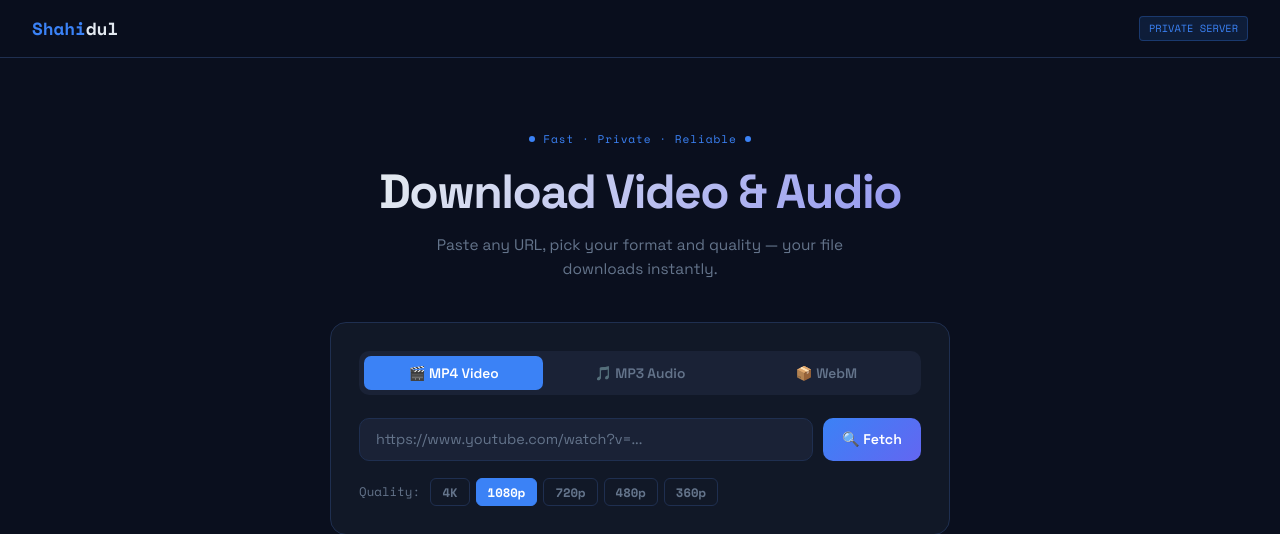
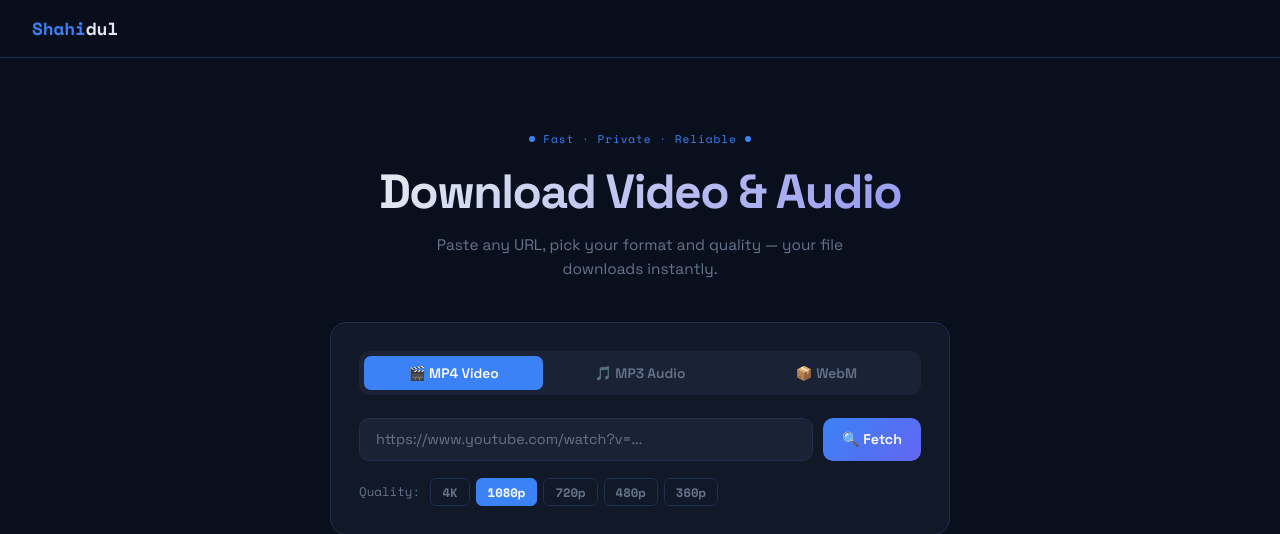
Before and after one commit to hishahidul/MeghDown, a Flask app: page / in a window 1280 px wide. Shown: the top 534 px of the page. Run offline with Flask 3, Linux system fonts and the light colour scheme.

Commit message:
Update index.html

```diff
--- a/templates/index.html
+++ b/templates/index.html
@@ -11,7 +11,6 @@
 
 <nav>
   <div class="logo">Shahi<span>dul</span></div>
-  <span class="badge">PRIVATE SERVER</span>
 </nav>
 
 <div class="hero">
```
